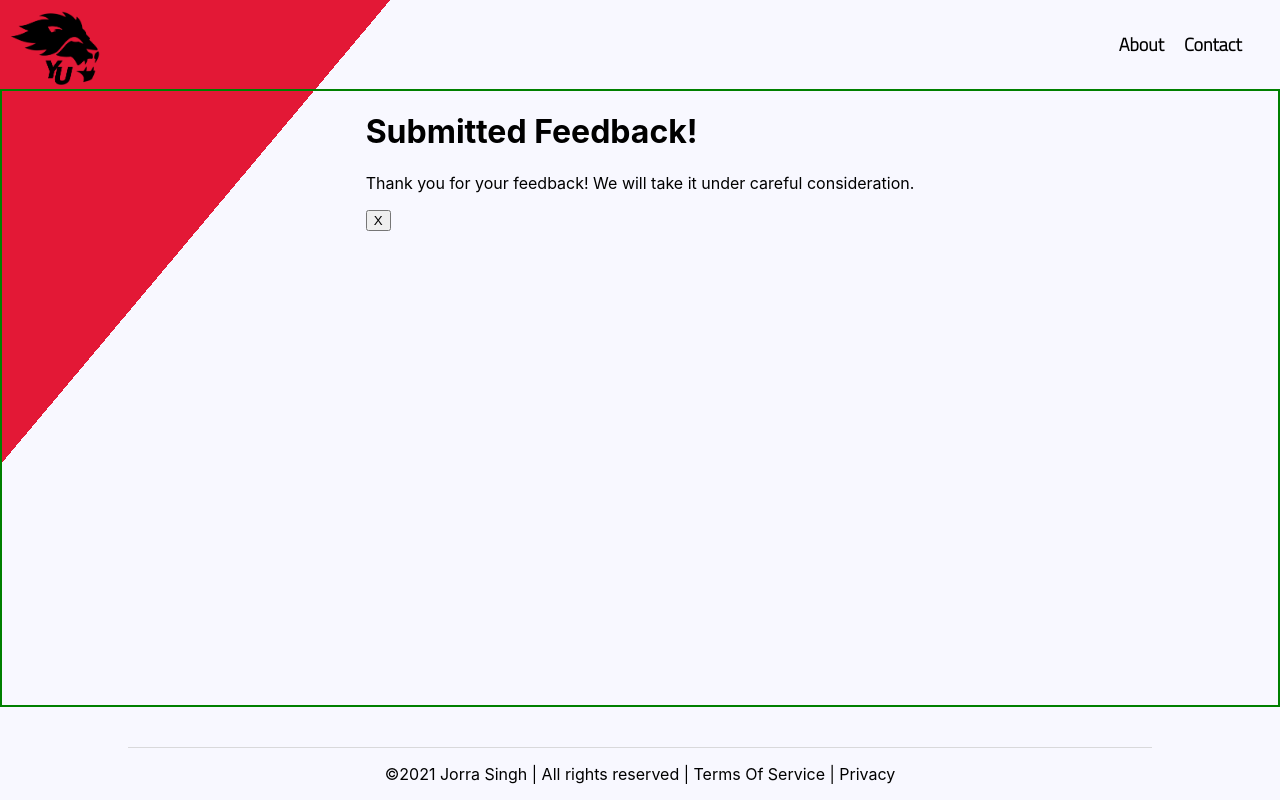
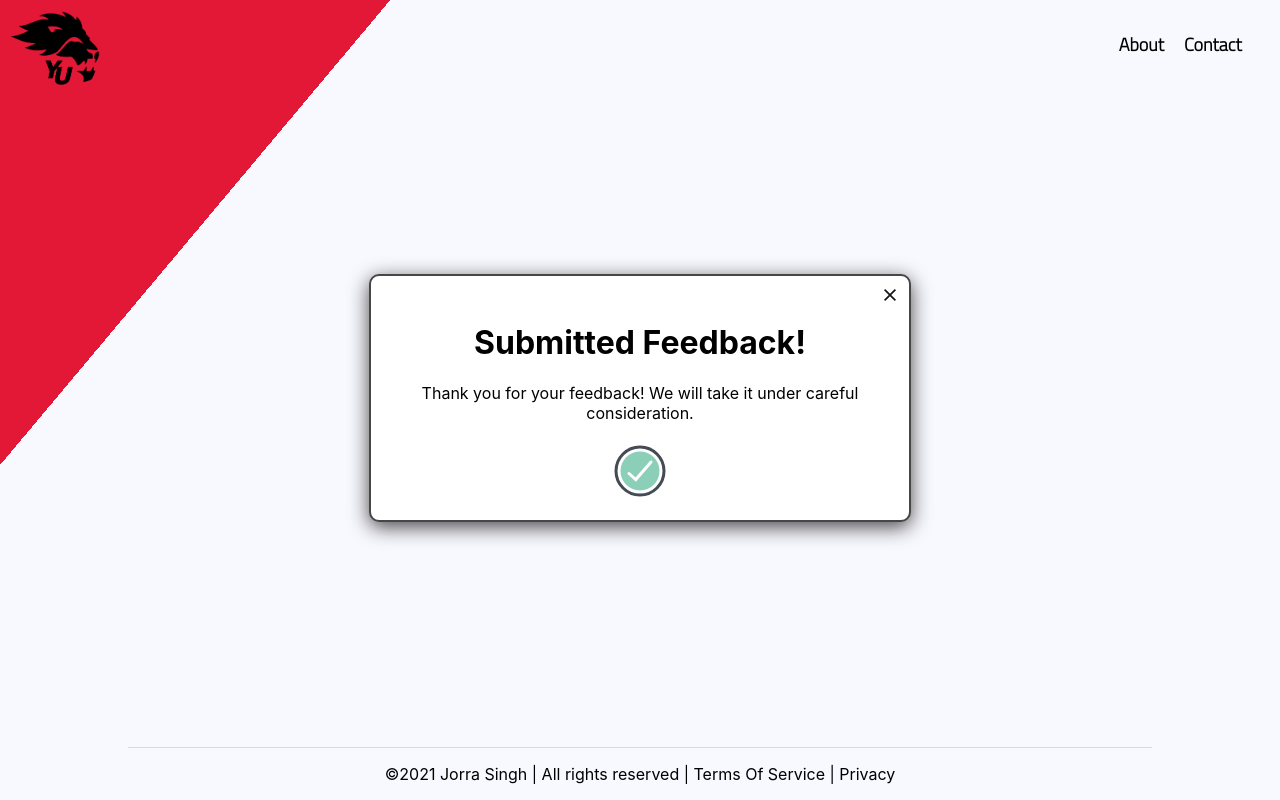
Before and after one commit to Jorra04/York-Prerequisites, a React (Create React App) app in the folder york-prerequisites/: page /contact in a window 1280 px wide. Both pictures are taken after typing "Sample", "name@example.com", "Sample" into the empty fields and a click on the button "Submit". Built offline with nearby package versions, Linux system fonts and the light colour scheme.

Commit message:
Added working version of contact page.

```diff
--- a/york-prerequisites/src/components/Contact.css
+++ b/york-prerequisites/src/components/Contact.css
@@ -9,6 +9,9 @@
 
 
 .name {
+  outline: none;
+  border: 2px solid black;
+  border-radius: 10px;
   margin: 20px;
   height: 3vh;
   width: 40vw;
@@ -16,6 +19,9 @@
 
 
 .email {
+  outline: none;
+  border: 2px solid black;
+  border-radius: 10px;
   margin: 20px;
   height: 3vh;
   width: 40vw;
@@ -23,6 +29,9 @@
 
 
 .feedback {
+  outline: none;
+  border-radius: 10px;
+  border: 2px solid black;
   resize: none;
   margin: 20px;
   width: 40vw;
@@ -46,18 +55,12 @@
   outline: none;
 }
 
-
-
-
 .submit-feedback:hover {
   background-color: #e31836;
   color: white;
 
   transition-duration: 1s;
-
 }
-
-
 
   .header h1 {
 
@@ -67,10 +70,38 @@
   }
 
 
+  /*
+  The following is for handling the popup
+  */
+
   .modal-container {
-    vertical-align: middle;
     display: flex;
     justify-content: center;
-    border: 2px solid green;
+    align-items: center;
     flex-grow: 1;
   }
+
+  .modal-component {
+    background-color: white;
+    box-shadow: 0px 5px 20px rgb(71, 71, 71);
+    padding: 1%;
+    height: fit-content;
+    width: 40%;
+    min-width: min-content;
+    border-radius: 10px;
+    border: 2px solid rgb(71, 71, 71);
+  }
+
+  .button-div {
+    display: flex;
+    justify-content: flex-end;
+  }
+
+
+  .content-div {
+    text-align: center;
+  }
+
+  .exit-button, .success-checkmark {
+    cursor: pointer;
+  }
--- a/york-prerequisites/src/components/Contact.js
+++ b/york-prerequisites/src/components/Contact.js
@@ -1,5 +1,7 @@
 import React, { useState, useEffect } from "react";
 import "./Contact.css";
+import exitButton from "../exit.svg"
+import checkMark from "../checkmark.svg"
 
 const Contact = () => {
   const [submitted, setSubmitted] = useState(false);
@@ -65,12 +67,17 @@ const ModalPart = ({ submitFeedback }) => {
   return (
     <div className="modal-container">
       <div className="modal-component">
-        <h1>Submitted Feedback!</h1>
-        <p>
-          Thank you for your feedback! We will take it under careful
-          consideration.
-        </p>
-        <button onClick={submitFeedback}>X</button>
+        <div className="button-div">
+          <img className="exit-button" src={exitButton} onClick={submitFeedback} alt="Exit button closing popup"></img>
+        </div>
+        <div className="content-div">
+          <h1>Submitted Feedback!</h1>
+          <p>
+            Thank you for your feedback! We will take it under careful
+            consideration.
+          </p>
+          <img className="success-checkmark" src={checkMark} onClick={submitFeedback} alt="Checkmark signifying the submission of feedback"></img>
+        </div>
       </div>
     </div>
   );
```
Also changed, not shown: york-prerequisites/src/checkmark.svg (added), york-prerequisites/src/exit.svg (added).
